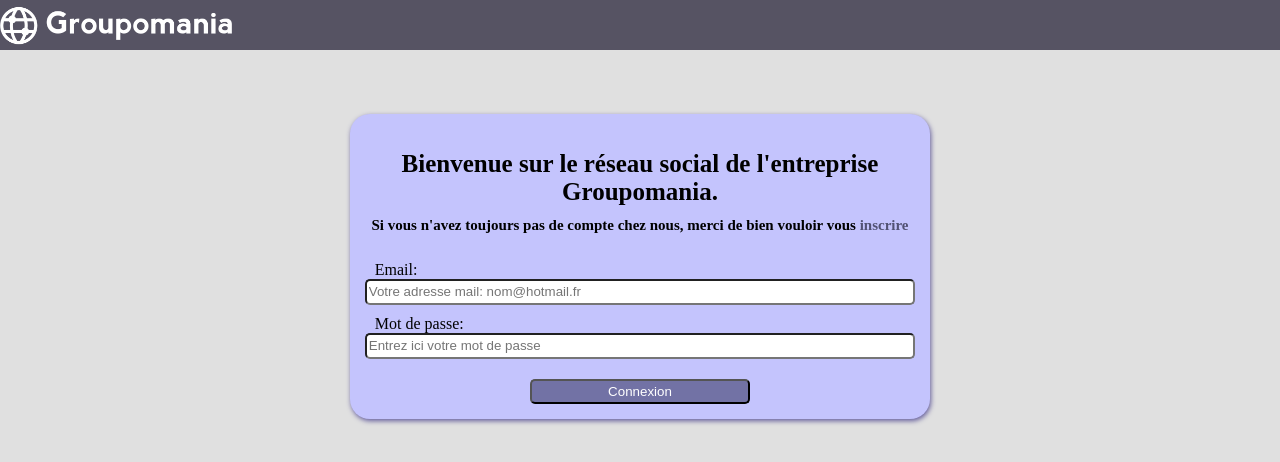
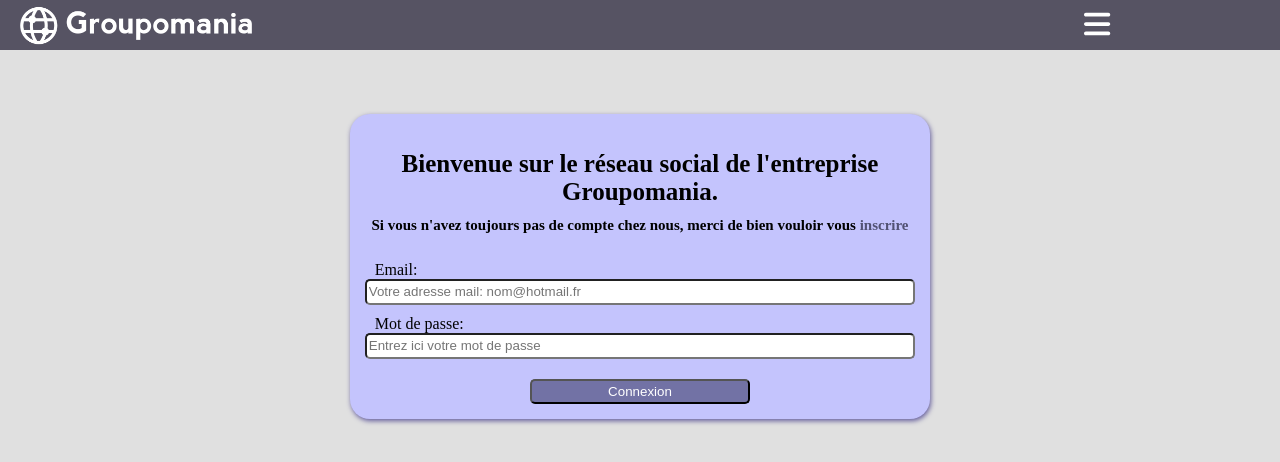
Before and after one commit to A-Rica/Groupomania_Rica_Amandine, a Vue app in the folder frontend/: page / in a window 1280 px wide. Shown: the top 462 px of the page. Built offline with nearby package versions, Linux system fonts and the light colour scheme.

Commit message:
mise a jours navBar avec @click v-if

```diff
--- a/frontend/package.json
+++ b/frontend/package.json
@@ -9,6 +9,11 @@
     "sass": "sass --watch ./public/SASS/main.scss:./public/CSS/style.css"
   },
   "dependencies": {
+    "@fortawesome/fontawesome-svg-core": "^6.1.1",
+    "@fortawesome/free-brands-svg-icons": "^6.1.1",
+    "@fortawesome/free-regular-svg-icons": "^6.1.1",
+    "@fortawesome/free-solid-svg-icons": "^6.1.1",
+    "@fortawesome/vue-fontawesome": "^3.0.0-5",
     "axios": "^0.26.1",
     "bootstrap": "^4.6.0",
     "core-js": "^3.8.3",
--- a/frontend/src/App.vue
+++ b/frontend/src/App.vue
@@ -1,6 +1,7 @@
 <template>
   <div id="app">
     <navBar />
+
     <router-view />
   </div>
 </template>
--- a/frontend/src/components/navBar.vue
+++ b/frontend/src/components/navBar.vue
@@ -1,17 +1,50 @@
 <template>
-  <nav class="navBar">
+  <nav id="navBar">
     <img src="../assets/icon-left-font-monochrome-white.png" />
+    <span class="icon-Menue" @click="showNavBarSwitch"
+      ><i class="fa-solid fa-bars"></i
+    ></span>
+    <div class="menue-profil" v-if="showNavBar"></div>
   </nav>
 </template>
 <script>
-export default {};
+export default {
+  name: "navBar",
+  data: function () {
+    return {
+      showNavBar: false,
+    };
+  },
+  methods: {
+    showNavBarSwitch() {
+      this.showNavBar = !this.showNavBar;
+      // alert(!this.showNavBar);
+    },
+  },
+};
 </script>
 <style lang="scss" scoped>
-.navBar {
+#navBar {
+  display: flex;
   background-color: #565363;
   height: 50px;
   img {
     height: 50px;
+    margin-left: 20px;
+  }
+  .icon-Menue {
+    color: white;
+    font-size: 30px;
+    margin-top: 8px;
+    margin-left: 65%;
+    cursor: pointer;
+  }
+  .menue-profil {
+    margin-top: 50px;
+    margin-left: -27%;
+    background-color: white;
+    width: 30%;
+    height: 100px;
   }
 }
 </style>
--- a/frontend/src/main.js
+++ b/frontend/src/main.js
@@ -2,7 +2,15 @@
 import App from './App.vue'
 import router from './router'
 import store from './store'
+import { library, dom } from "@fortawesome/fontawesome-svg-core";
+import { FontAwesomeIcon } from "@fortawesome/vue-fontawesome";
+import { fas } from '@fortawesome/free-solid-svg-icons'
+import { fab } from '@fortawesome/free-brands-svg-icons';
+import { far } from '@fortawesome/free-regular-svg-icons';
+library.add(fas, far, fab)
+dom.watch();
 // import 'bootstrap'
 // import 'bootstrap/dist/css/bootstrap.min.css'
 
-createApp(App).use(store).use(router).use(router).mount('#app')
+
+createApp(App).use(store).use(router).use(router).component("font-awesome-icon", FontAwesomeIcon).mount('#app')
--- a/frontend/src/views/connectPage.vue
+++ b/frontend/src/views/connectPage.vue
@@ -87,7 +87,73 @@
     </form>
   </section>
 </template>
+<script>
+import connectDataService from "../service/connectDataService";
+import { mapState } from "vuex";
 
+export default {
+  name: "MyUser",
+  data: function () {
+    return {
+      mode: "login",
+      email: "",
+      name: "",
+      lastname: "",
+      password: "",
+      submitted: false,
+    };
+  },
+
+  methods: {
+    switchCreateUser: function () {
+      this.mode = "create";
+    },
+    switchLogin: function () {
+      this.mode = "login";
+    },
+    computed: {
+      ...mapState(["user"]),
+    },
+    createdUser() {
+      const data = {
+        name: this.name,
+        lastname: this.lastname,
+        email: this.email,
+        image: "http://localhost:3000/pardefaut.png1647426103961.png",
+        role: "user",
+        password: this.password,
+      };
+
+      connectDataService
+        .signup(data)
+        .then((response) => {
+          this.data;
+          console.log(response.data);
+          this.submitted = true;
+        })
+        .catch((error) => {
+          console.log(error);
+        });
+    },
+
+    connectedUser() {
+      const loginUser = {
+        email: this.email,
+        password: this.password,
+      };
+      // console.log(loginUser);
+      connectDataService
+        .login(loginUser)
+        .then((response) => {
+          console.log(response.data);
+          // localStorage.setItem("token", response.data.token);
+          this.$router.push({ name: "home" });
+        })
+        .catch((error) => console.log(error));
+    },
+  },
+};
+</script>
 <style scoped lang="scss">
 .section-connectPage {
   display: flex;
@@ -185,69 +251,3 @@
   }
 }
 </style>
-<script>
-import connectDataService from "../service/connectDataService";
-import { mapState } from "vuex";
-
-export default {
-  name: "MyUser",
-  data: function () {
-    return {
-      mode: "login",
-      email: "",
-      name: "",
-      lastname: "",
-      password: "",
-      submitted: false,
-    };
-  },
-
-  methods: {
-    switchCreateUser: function () {
-      this.mode = "create";
-    },
-    switchLogin: function () {
-      this.mode = "login";
-    },
-    computed: {
-      ...mapState(["user"]),
-    },
-    createdUser() {
-      const data = {
-        name: this.name,
-        lastname: this.lastname,
-        email: this.email,
-        image: "http://localhost:3000/pardefaut.png1647426103961.png",
-        role: "user",
-        password: this.password,
-      };
-
-      connectDataService
-        .signup(data)
-        .then((response) => {
-          this.data;
-          console.log(response.data);
-          this.submitted = true;
-        })
-        .catch((error) => {
-          console.log(error);
-        });
-    },
-
-    connectedUser() {
-      const loginUser = {
-        email: this.email,
-        password: this.password,
-      };
-      // console.log(loginUser);
-      connectDataService
-        .login(loginUser)
-        .then((response) => {
-          localStorage.setItem("token", response.data.token);
-          this.$router.push({ name: "home" });
-        })
-        .catch((error) => console.log(error));
-    },
-  },
-};
-</script>
```
Also changed, not shown: 1 other file (tests, documents, lock files or other folders).
